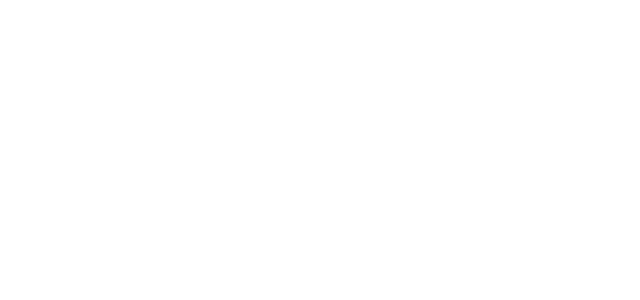
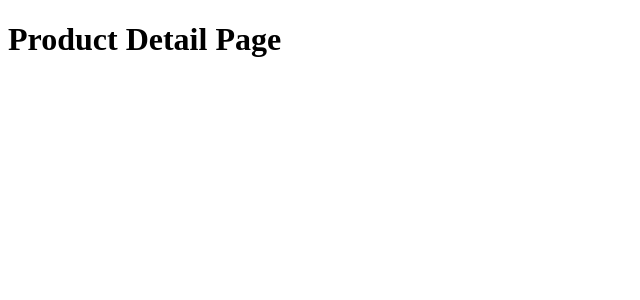
Before and after one commit to ohDASEUL/learning_code_collection, a React (Create React App) app: page /products/1 in a window 1280 px wide. Before the commit this address had no page. Shown: the top 300 px of the page, without its empty margins (0-640 px from the left). Built offline with nearby package versions, Linux system fonts and the light colour scheme.

Commit message:
Restful Route 적용

```diff
--- a/src/App.js
+++ b/src/App.js
@@ -1,12 +1,16 @@
 import { Route, Routes } from 'react-router-dom';
-import Homepage from './Pages/Homepage';
-import Aboutpage from './Pages/Aboutpage';
+import HomePage from './Pages/HomePage';
+import AboutPage from './Pages/AboutPage';
+import ProductpPage from './Pages/ProductpPage';
+import ProductDetailPage from './Pages/ProductDetailPage';
 
 function App() {
   return (
     <Routes>
-      <Route path="/" element={<Homepage />} />
-      <Route path="/about" element={<Aboutpage />} />
+      <Route path="/" element={<HomePage />} />
+      <Route path="/about" element={<AboutPage />} />
+      <Route path='/products' element={<ProductpPage/>}/>
+      <Route path='/products/:id' element={<ProductDetailPage/>}/>
     </Routes>
   );
 }
--- a/src/Pages/AboutPage.js
+++ b/src/Pages/AboutPage.js
@@ -1,7 +1,7 @@
 import React from "react";
 import {useNavigate } from "react-router-dom";
 
-const Aboutpage = () => {
+const AboutPage = () => {
   const navigate = useNavigate()
   const goToHome=()=>{
     navigate('/')
@@ -14,4 +14,4 @@
   );
 };
 
-export default Aboutpage;
+export default AboutPage;
--- a/src/Pages/HomePage.js
+++ b/src/Pages/HomePage.js
@@ -1,13 +1,13 @@
 import React from 'react'
 import { Link } from 'react-router-dom'
 
-const Homepage = () => {
+const HomePage = () => {
   return (
     <div>
-        <h1>HomePage</h1>
+        <h1>Home Page</h1>
         <Link to="/about">Go to about page</Link>
     </div>
   )
 }
 
-export default Homepage
+export default HomePage
--- /dev/null
+++ b/src/Pages/ProductDetailPage.js
@@ -0,0 +1,11 @@
+import React from "react";
+
+const ProductDetailPage = () => {
+  return (
+    <div>
+      <h1>Product Detail Page</h1>
+    </div>
+  );
+};
+
+export default ProductDetailPage;
--- /dev/null
+++ b/src/Pages/ProductpPage.js
@@ -0,0 +1,11 @@
+import React from 'react'
+
+const ProductpPage = () => {
+  return (
+    <div>
+        <h1>Show All Product</h1>
+    </div>
+  )
+}
+
+export default ProductpPage
```
